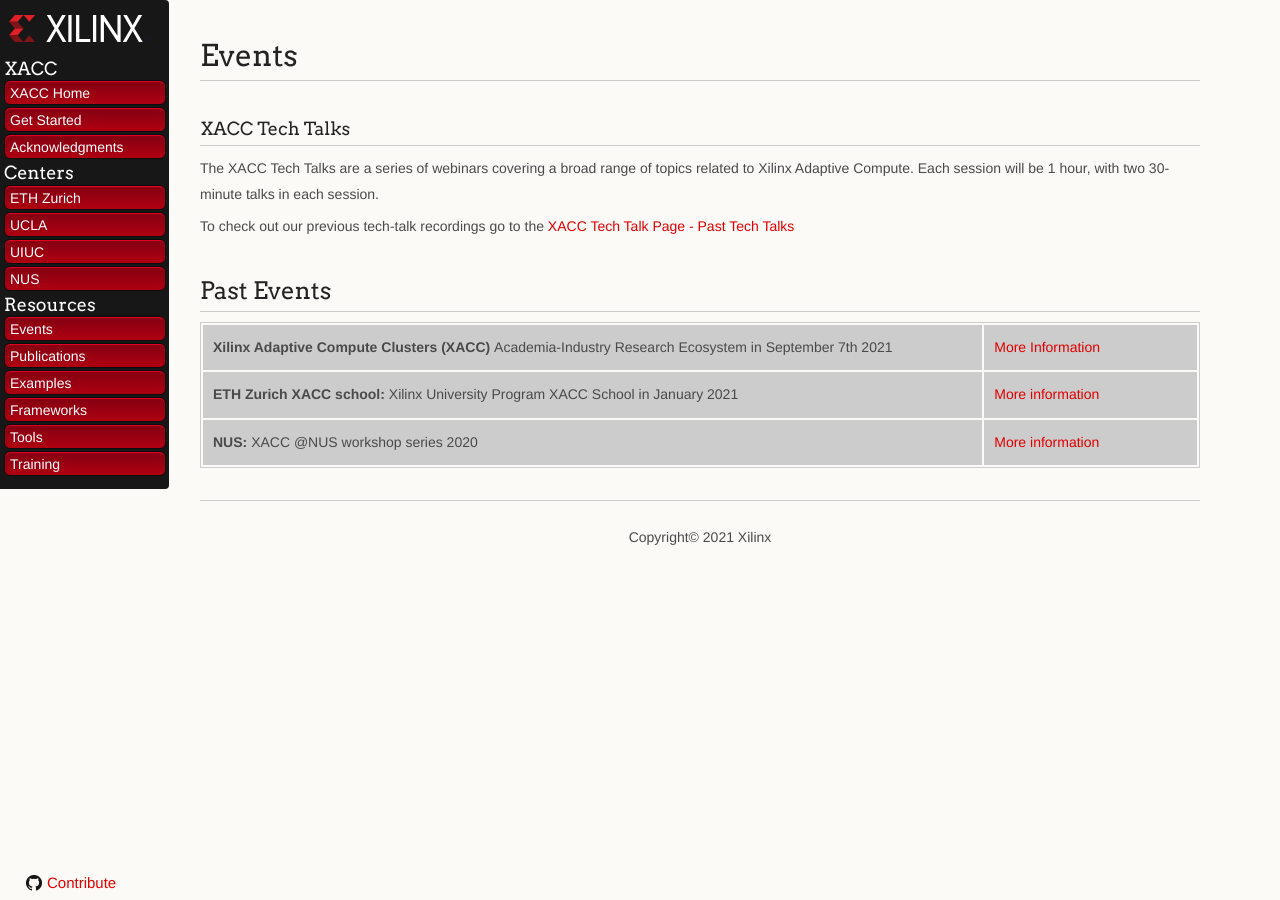
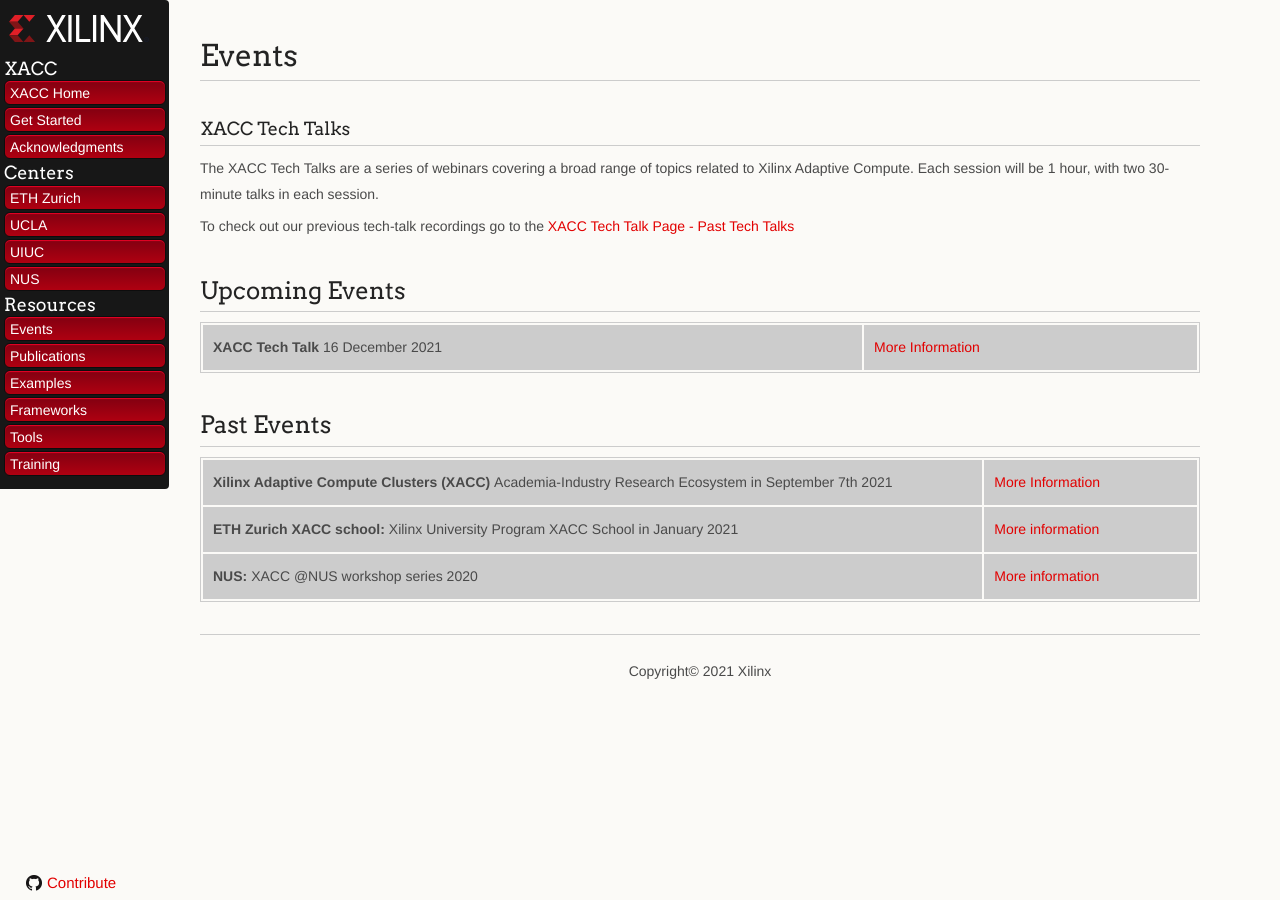
Before and after one commit to Xilinx/xacc, a Jekyll site: the page built from docs/events.md, in a window 1280 px wide. Built offline with Jekyll 4.4.1, drawn with Linux system fonts in a browser that asks for light colours; nearby versions of some CDN libraries; our own code applies the rules of GitHub Pages for plain Markdown files.

Commit message:
Update xacc_tech_talks.md
Tech Talk Update

1

Update events.md

ttupdate

Update xacc_tech_talks.md

Update xacc_tech_talks.md

Update xacc_tech_talks.md

Update events.md

Update xacc_tech_talks.md

Update xacc_tech_talks.md

Update xacc_tech_talks.md

```diff
--- a/docs/events.md
+++ b/docs/events.md
@@ -7,6 +7,20 @@
 The XACC Tech Talks are a series of webinars covering a broad range of topics related to Xilinx Adaptive Compute. Each session will be 1 hour, with two 30-minute talks in each session.
 
 To check out our previous tech-talk recordings go to the <a href="./xacc_tech_talks.html#past-talks">XACC Tech Talk Page - Past Tech Talks</a>
+
+
+## Upcoming Events
+
+<table class="responsive">
+  <tr>
+    <td>
+      <strong> XACC Tech Talk </strong> 16 December 2021
+    </td>
+    <td>
+      <a href="./xacc_tech_talks.html##XACC-Tech-Talk-7">More Information</a>
+    </td>
+  </tr>
+</table>
 
 
 
```
Also changed, not shown: docs/xacc_tech_talks.md (+19 -0 lines).
